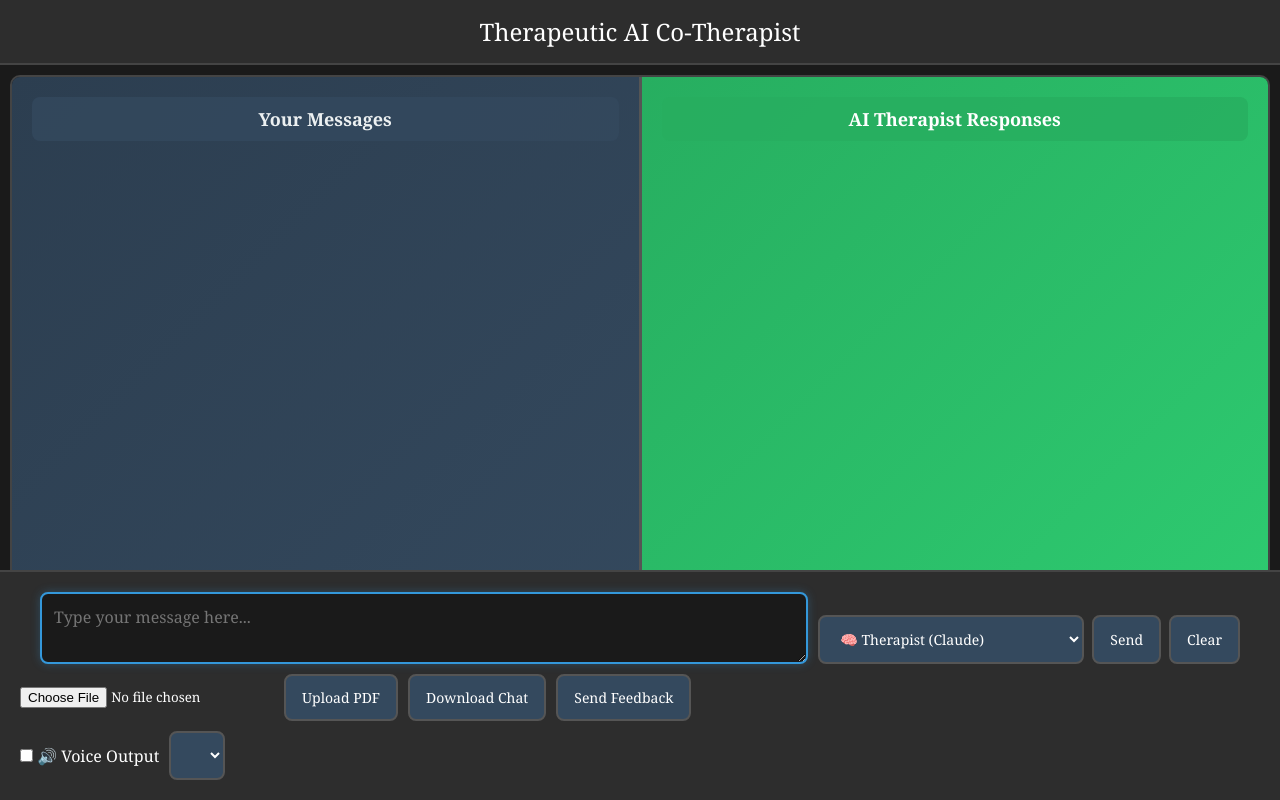
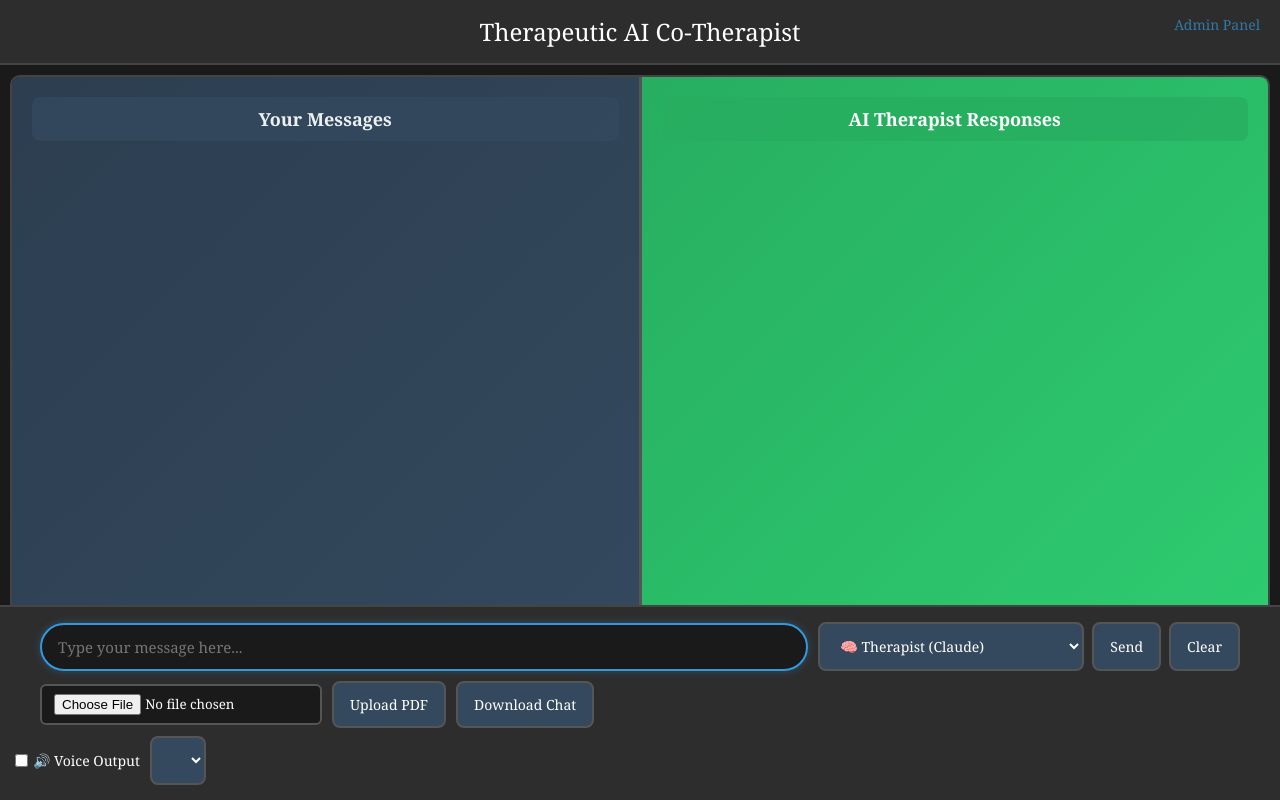
Before and after one commit to Hristo1984/systemic-ai-therapist, a Flask app: page / in a window 1280 px wide. Run offline with Flask 3, Linux system fonts and the light colour scheme; lists and menus that the app fills with data are empty.

Commit message:
Update index.html

```diff
--- a/templates/index.html
+++ b/templates/index.html
@@ -34,7 +34,7 @@
 
     .chat-container {
       display: flex;
-      height: calc(100vh - 180px);
+      height: calc(100vh - 200px);
       border: 2px solid #444;
       margin: 10px;
       border-radius: 10px;
@@ -117,7 +141,7 @@
       left: 0;
       right: 0;
       background: #2d2d2d;
-      padding: 20px;
+      padding: 15px;
       border-top: 2px solid #444;
     }
 
@@ -131,22 +155,22 @@
 
     #user-input {
       flex: 1;
-      padding: 12px;
+      padding: 12px 16px;
       border: 2px solid #555;
-      border-radius: 8px;
+      border-radius: 25px;
       background: #1a1a1a;
       color: #ffffff;
       font-family: Georgia, serif;
-      font-size: 16px;
-      resize: vertical;
-      min-height: 50px;
-      max-height: 150px;
+      font-size: 15px;
+      resize: none;
+      min-height: 45px;
+      max-height: 120px;
+      outline: none;
     }
 
     #user-input:focus {
-      outline: none;
       border-color: #3498db;
-      box-shadow: 0 0 10px rgba(52, 152, 219, 0.3);
+      box-shadow: 0 0 8px rgba(52, 152, 219, 0.3);
     }
 
     .control-buttons {
@@ -181,58 +205,50 @@
       display: flex;
       gap: 10px;
       align-items: center;
+      max-width: 1200px;
+      margin-left: auto;
+      margin-right: auto;
     }
 
     #pdf-upload {
       color: #ffffff;
       font-family: Georgia, serif;
+      padding: 8px 12px;
+      border: 2px solid #555;
+      border-radius: 6px;
+      background: #1a1a1a;
     }
 
-    .voice-controls {
-      display: flex;
-      align-items: center;
-      gap: 10px;
-      margin-top: 10px;
+    /* Upload status messages */
+    .upload-status {
+      padding: 8px 12px;
+      border-radius: 6px;
+      font-size: 14px;
+      margin-left: 10px;
     }
 
-    .voice-controls label {
-      color: #ffffff;
-      font-family: Georgia, serif;
+    .upload-success {
+      background: #27ae60;
+      color: white;
     }
 
-    /* Scrollbar styling */
-    .user-side::-webkit-scrollbar,
-    .assistant-side::-webkit-scrollbar {
-      width: 8px;
+    .upload-error {
+      background: #e74c3c;
+      color: white;
     }
 
-    .user-side::-webkit-scrollbar-track {
-      background: rgba(52, 73, 94, 0.3);
-    }
-
-    .assistant-side::-webkit-scrollbar-track {
-      background: rgba(39, 174, 96, 0.3);
-    }
-
-    .user-side::-webkit-scrollbar-thumb {
-      background: rgba(236, 240, 241, 0.5);
-      border-radius: 4px;
-    }
-
-    .assistant-side::-webkit-scrollbar-thumb {
-      background: rgba(255, 255, 255, 0.5);
-      border-radius: 4px;
-    }
-
-    /* Loading indicator */
+    /* Loading indicator improvements */
     .loading {
       display: none;
-      padding: 15px;
+      padding: 12px 16px;
       background: rgba(255, 255, 255, 0.9);
       color: #27ae60;
-      border-radius: 12px;
+      border-radius: 18px;
       font-style: italic;
-      border-left: 4px solid #f39c12;
+      max-width: 85%;
+      margin-left: auto;
+      margin-right: 0;
+      border-bottom-right-radius: 4px;
     }
 
     .typing-dots {
@@ -250,11 +266,73 @@
       60% { content: '..'; }
       80%, 100% { content: '...'; }
     }
+
+    /* Scrollbar styling */
+    .user-side::-webkit-scrollbar,
+    .assistant-side::-webkit-scrollbar {
+      width: 6px;
+    }
+
+    .user-side::-webkit-scrollbar-track {
+      background: rgba(52, 73, 94, 0.3);
+    }
+
+    .assistant-side::-webkit-scrollbar-track {
+      background: rgba(39, 174, 96, 0.3);
+    }
+
+    .user-side::-webkit-scrollbar-thumb {
+      background: rgba(236, 240, 241, 0.5);
+      border-radius: 3px;
+    }
+
+    .assistant-side::-webkit-scrollbar-thumb {
+      background: rgba(255, 255, 255, 0.5);
+      border-radius: 3px;
+    }
+
+    /* Admin panel button */
+    .admin-link {
+      position: absolute;
+      top: 15px;
+      right: 20px;
+      color: #3498db;
+      text-decoration: none;
+      font-size: 14px;
+      opacity: 0.7;
+      transition: opacity 0.3s;
+    }
+
+    .admin-link:hover {
+      opacity: 1;
+    }
+
+    /* Voice controls styling */
+    .voice-controls {
+      display: flex;
+      align-items: center;
+      gap: 10px;
+      margin-top: 8px;
+      font-size: 14px;
+    }
+
+    .voice-controls label {
+      color: #ffffff;
+      font-family: Georgia, serif;
+      display: flex;
+      align-items: center;
+      gap: 5px;
+    }
+
+    .voice-controls input[type="checkbox"] {
+      margin: 0;
+    }
   </style>
 </head>
 <body>
   <div class="header">
     <h1>Therapeutic AI Co-Therapist</h1>
+    <a href="/admin" class="admin-link">Admin Panel</a>
   </div>
 
   <div class="chat-container">
@@ -292,7 +370,7 @@
       <input type="file" id="pdf-upload" name="pdf" accept="application/pdf">
       <button type="button" id="upload-btn">Upload PDF</button>
       <button type="button" id="download-btn">Download Chat</button>
-      <button type="button" id="feedback-btn">Send Feedback</button>
+      <span id="upload-status" class="upload-status" style="display: none;"></span>
     </div>
 
     <div class="voice-controls">
@@ -314,6 +392,7 @@
     const voiceToggle = document.getElementById('voice-toggle');
     const voiceSelect = document.getElementById('voice-select');
     const loadingIndicator = document.getElementById('loading-indicator');
+    const uploadStatus = document.getElementById('upload-status');
 
     // Voice options
     let voices = [];
@@ -327,7 +406,7 @@
     // Auto-resize textarea
     userInput.addEventListener('input', function() {
       this.style.height = 'auto';
-      this.style.height = Math.min(this.scrollHeight, 150) + 'px';
+      this.style.height = Math.min(this.scrollHeight, 120) + 'px';
     });
 
     // Send message on Enter (but allow Shift+Enter for new lines)
@@ -338,11 +417,17 @@
       }
     });
 
-    // Add message to appropriate side
+    // Add message to appropriate side with improved styling
     function addMessage(content, isUser) {
       const messageDiv = document.createElement('div');
+      const now = new Date();
+      const timeStr = now.toLocaleTimeString([], {hour: '2-digit', minute:'2-digit'});
+
       messageDiv.className = `message ${isUser ? 'user-message' : 'assistant-message'}`;
-      messageDiv.textContent = content;
+      messageDiv.innerHTML = `
+        <div>${content}</div>
+        <div class="message-time">${timeStr}</div>
+      `;
 
       if (isUser) {
         userMessages.appendChild(messageDiv);
@@ -359,6 +444,17 @@
       if (show) {
         assistantMessages.scrollTop = assistantMessages.scrollHeight;
       }
+    }
+
+    // Show upload status
+    function showUploadStatus(message, isSuccess) {
+      uploadStatus.textContent = message;
+      uploadStatus.className = `upload-status ${isSuccess ? 'upload-success' : 'upload-error'}`;
+      uploadStatus.style.display = 'inline-block';
+
+      setTimeout(() => {
+        uploadStatus.style.display = 'none';
+      }, 5000);
     }
 
     // Send message
@@ -404,24 +500,40 @@
     // Event listeners
     sendBtn.addEventListener('click', sendMessage);
 
-    // Upload PDF
+    // Upload PDF with better error handling
     uploadBtn.addEventListener("click", async () => {
       const file = pdfUpload.files[0];
-      if (!file) return alert("Please choose a PDF file.");
+      if (!file) {
+        showUploadStatus("Please choose a PDF file first", false);
+        return;
+      }
+
+      if (!file.name.toLowerCase().endsWith('.pdf')) {
+        showUploadStatus("Please select a valid PDF file", false);
+        return;
+      }
 
       const formData = new FormData();
       formData.append("pdf", file);
 
       try {
+        showUploadStatus("Uploading...", true);
+
         const response = await fetch("/upload", {
           method: "POST",
           body: formData
         });
 
         const result = await response.json();
-        alert(result.message || "Upload completed");
+
+        if (result.success) {
+          showUploadStatus(result.message || "Upload successful!", true);
+          pdfUpload.value = ''; // Clear file input
+        } else {
+          showUploadStatus(result.message || "Upload failed", false);
+        }
       } catch (error) {
-        alert("Upload failed: " + error.message);
+        showUploadStatus("Upload failed: " + error.message, false);
       }
     });
 
@@ -432,8 +544,9 @@
         userMessages.innerHTML = '';
         assistantMessages.innerHTML = '<div class="loading" id="loading-indicator"><span class="typing-dots">AI is thinking</span></div>';
         loadingIndicator = document.getElementById('loading-indicator');
+        showUploadStatus("Chat cleared", true);
       } catch (error) {
-        alert("Clear failed: " + error.message);
+        showUploadStatus("Clear failed: " + error.message, false);
       }
     });
 
@@ -447,14 +560,10 @@
         link.href = URL.createObjectURL(blob);
         link.download = "chat_history.json";
         link.click();
+        showUploadStatus("Chat downloaded", true);
       } catch (error) {
-        alert("Download failed: " + error.message);
+        showUploadStatus("Download failed: " + error.message, false);
       }
-    });
-
-    // Feedback
-    document.getElementById("feedback-btn").addEventListener("click", () => {
-      alert("Thank you for your feedback!");
     });
 
     // Initial focus
```
Also changed, not shown: other parts of templates/index.html (+36 -12 lines).
